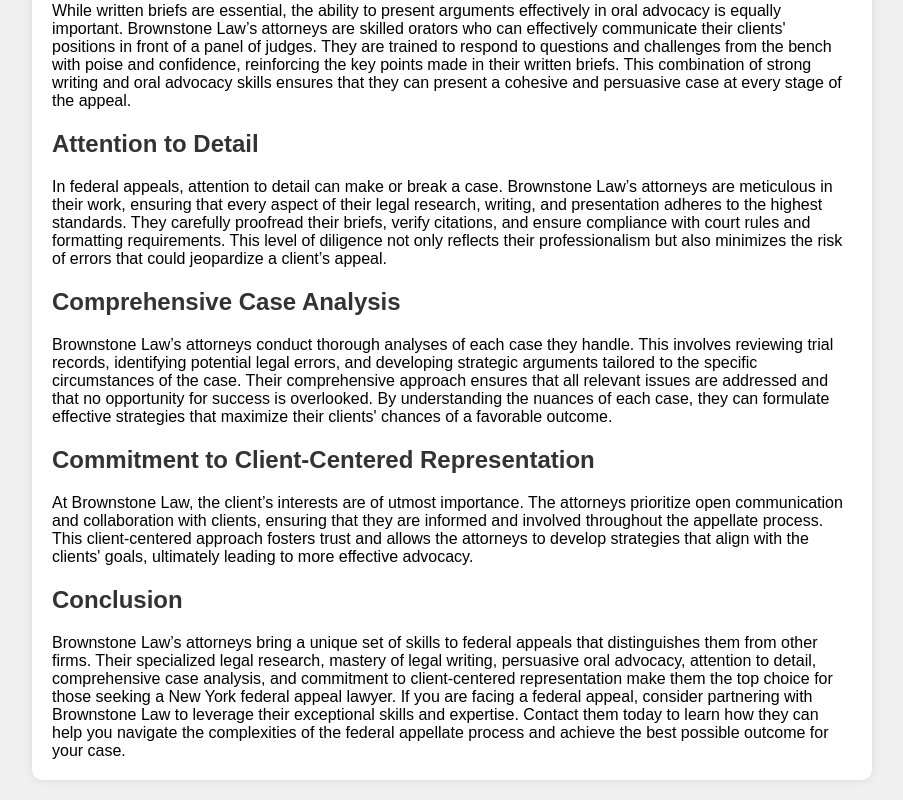
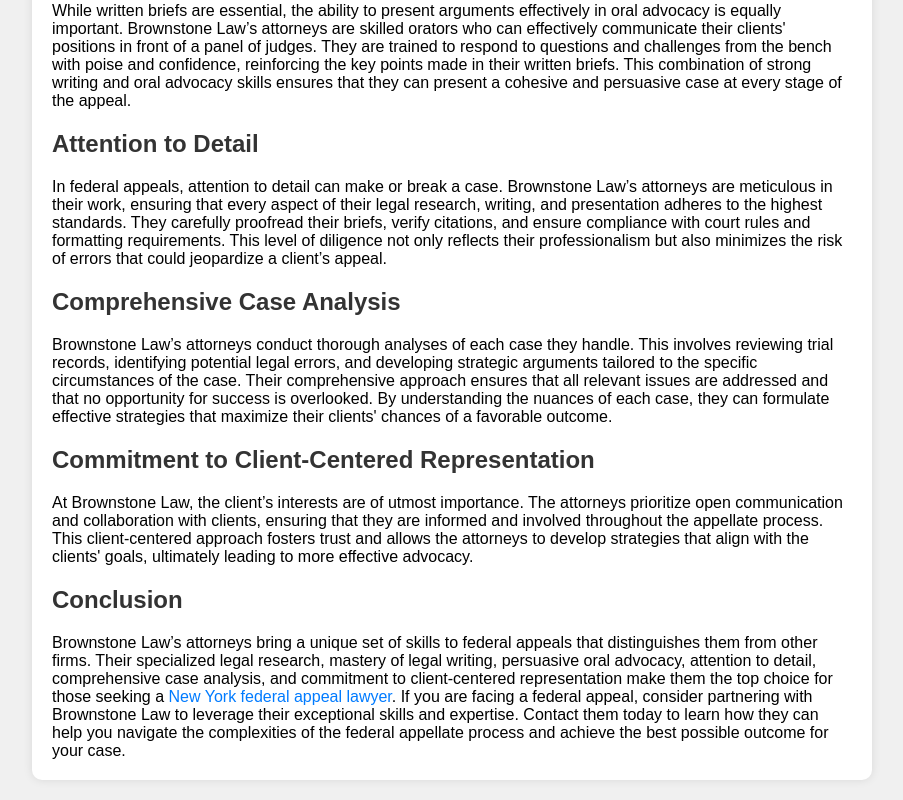
Before and after one commit to alexpaynesays/brown-stone-law, a plain HTML site: page index.html in a window 1280 px wide. Shown: the part 1059-1859 px from the top of the page, without its empty margins (188-1091 px from the left). Drawn offline with Linux system fonts and the light colour scheme.

Commit message:
Update index.html

```diff
--- a/index.html
+++ b/index.html
@@ -90,7 +90,7 @@
 <h2 class="mb-2 mt-6 text-lg first:mt-3">Commitment to Client-Centered Representation</h2>
 At Brownstone Law, the client&rsquo;s interests are of utmost importance. The attorneys prioritize open communication and collaboration with clients, ensuring that they are informed and involved throughout the appellate process. This client-centered approach fosters trust and allows the attorneys to develop strategies that align with the clients' goals, ultimately leading to more effective advocacy.
 <h2 class="mb-2 mt-6 text-lg first:mt-3">Conclusion</h2>
-Brownstone Law&rsquo;s attorneys bring a unique set of skills to federal appeals that distinguishes them from other firms. Their specialized legal research, mastery of legal writing, persuasive oral advocacy, attention to detail, comprehensive case analysis, and commitment to client-centered representation make them the top choice for those seeking a New York federal appeal lawyer. If you are facing a federal appeal, consider partnering with Brownstone Law to leverage their exceptional skills and expertise. Contact them today to learn how they can help you navigate the complexities of the federal appellate process and achieve the best possible outcome for your case.</div>
+Brownstone Law&rsquo;s attorneys bring a unique set of skills to federal appeals that distinguishes them from other firms. Their specialized legal research, mastery of legal writing, persuasive oral advocacy, attention to detail, comprehensive case analysis, and commitment to client-centered representation make them the top choice for those seeking a <a href="https://www.brownstonelaw.com/federal-appeals/new-york/">New York federal appeal lawyer</a>. If you are facing a federal appeal, consider partnering with Brownstone Law to leverage their exceptional skills and expertise. Contact them today to learn how they can help you navigate the complexities of the federal appellate process and achieve the best possible outcome for your case.</div>
 </div>
 </div>
 </div>
```
